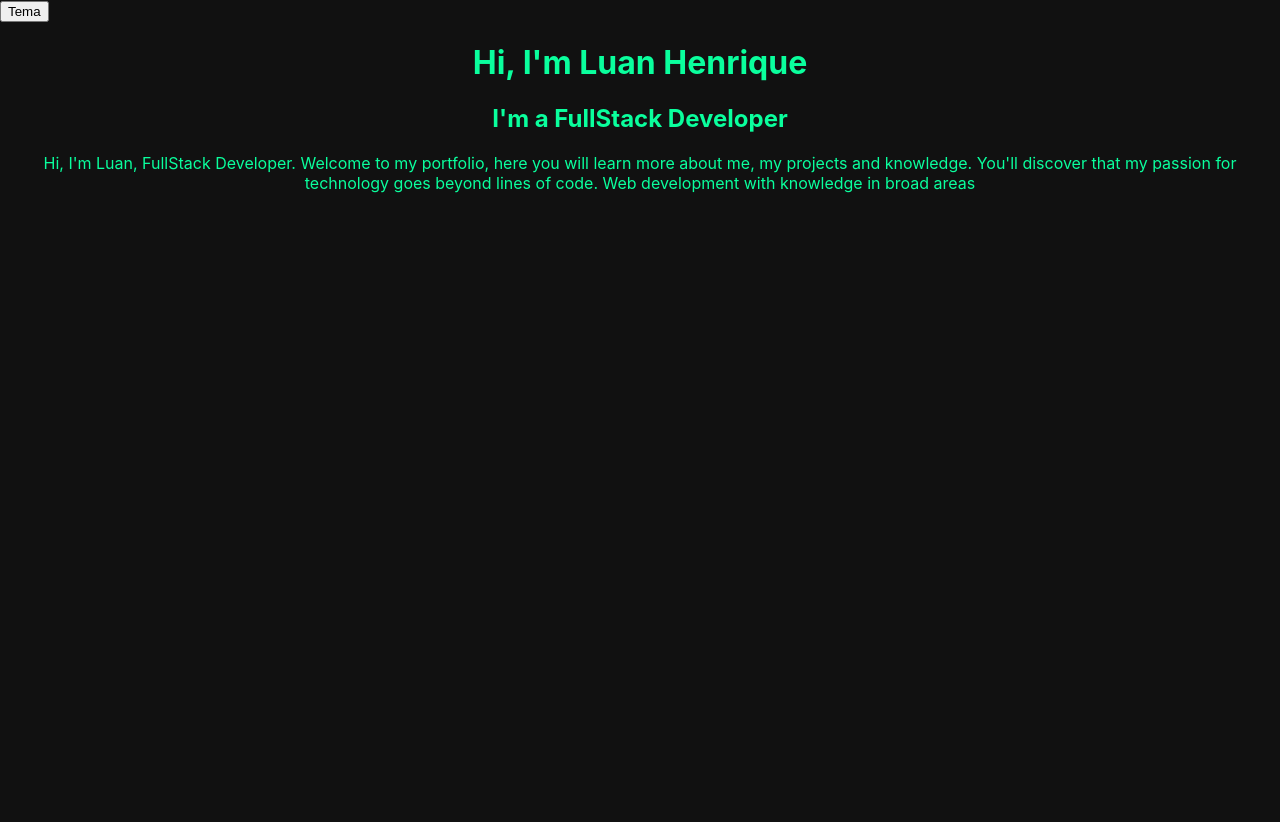
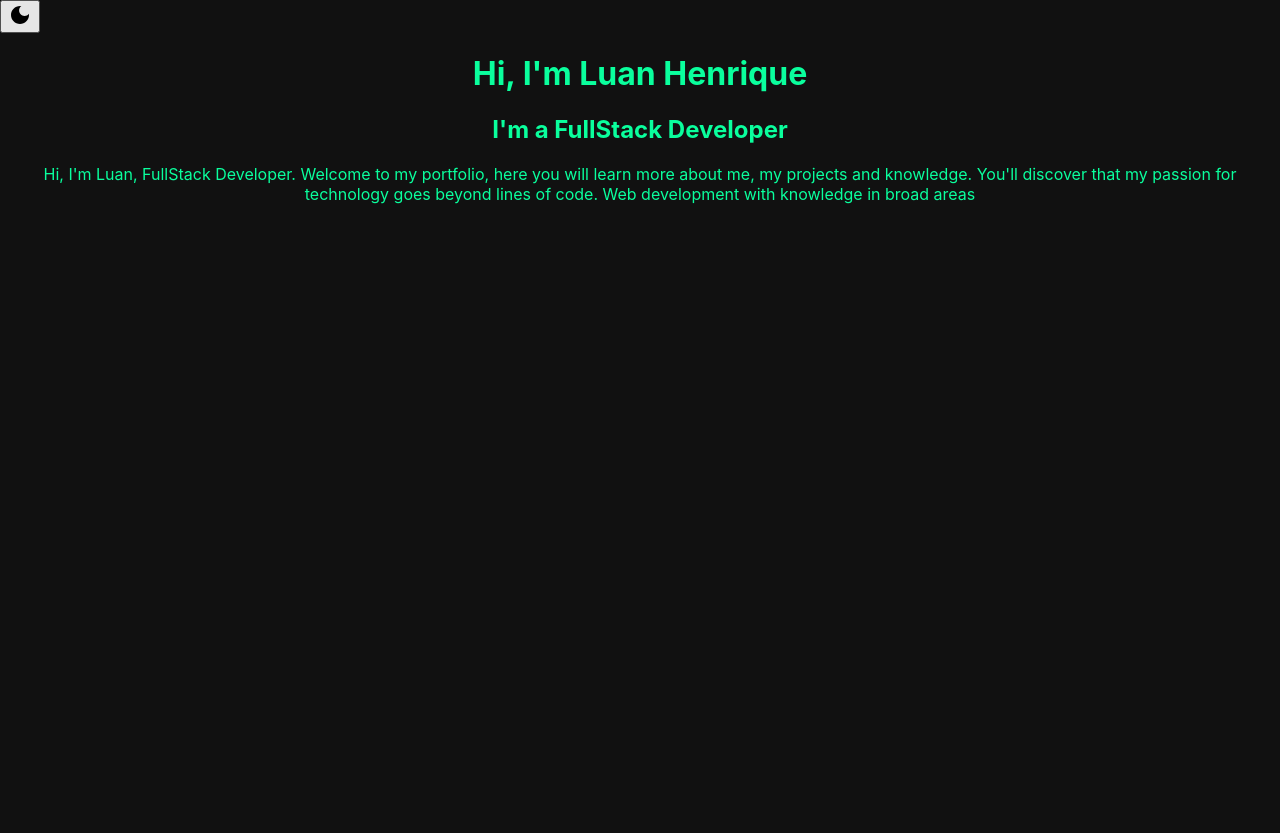
Before and after one commit to Luanh03/luan-app, a React (Create React App) app: page / in a window 1280 px wide. Built offline with nearby package versions, Linux system fonts and the light colour scheme.

Commit message:
Estilização do ícone de modo da tela

```diff
--- a/package.json
+++ b/package.json
@@ -6,6 +6,7 @@
     "@babel/core": "^7.24.1",
     "@emotion/react": "^11.11.4",
     "@emotion/styled": "^11.11.0",
+    "@mui/icons-material": "^5.15.14",
     "@mui/material": "^5.15.14",
     "@testing-library/jest-dom": "^5.17.0",
     "@testing-library/react": "^13.4.0",
--- a/src/containers/Home.js
+++ b/src/containers/Home.js
@@ -1,6 +1,8 @@
 import * as React from 'react';
 import Grid from '@mui/material/Grid';
 import Header from '../components/Header';
+import LightModeIcon from '@mui/icons-material/LightMode';
+import DarkModeIcon from '@mui/icons-material/DarkMode';
 
 export default function Home(){
 
@@ -8,7 +10,7 @@ export default function Home(){
 
     const tema = {
         backgroundColor: escuro ? '#111111' : '#CFD8DC',
-        color: escuro ? '#0aff9d' : '#9575CD'
+        color: escuro ? '#0aff9d' : '#9575CD',
     }
 
     function mudarTema(){
@@ -17,7 +19,7 @@ export default function Home(){
 
     return(
         <Grid style={tema}>
-            <button onClick={mudarTema}>Tema</button>
+            <button onClick={mudarTema}>{escuro === true ? <LightModeIcon /> : <DarkModeIcon />}</button>
             <Header />
         </Grid>
     );
```
Also changed, not shown: 1 other file (tests, documents, lock files or other folders).
